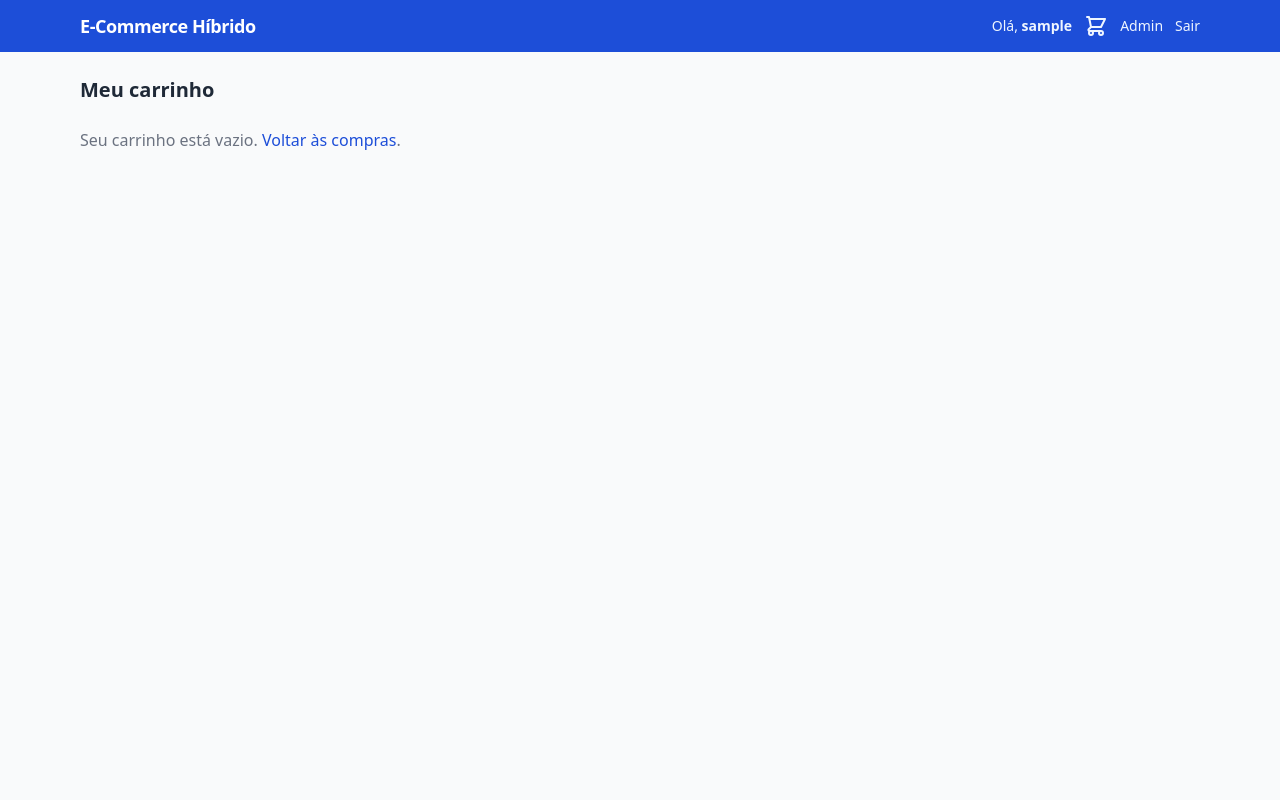
After one commit to jgomesh/django-test, a Django app: page /carrinho/ in a window 1280 px wide. The commit adds this page. Run offline with Django 5.2, Linux system fonts and the light colour scheme; the visitor is signed in with stand-in values (Sample User, id 1); some libraries are stand-ins or nearby versions.

Commit message:
feat(storefront): add shopping cart to product detail
- storefront/carrinho.py: session-backed cart (no DB model needed,
  it's ephemeral until checkout).
- Product detail page gets an "Adicionar ao carrinho" button
  (quantity input) alongside the existing "Comprar agora".
- New /carrinho/ page: view/update/remove items, "Finalizar compra"
  turns the whole cart into one Order via the same
  orders.services.create_order used everywhere else -- so a cart with
  several products still gets the same atomic, stock-safe guarantee
  (all-or-nothing) as a single-item purchase.
- Header gets a cart icon with an item-count badge (via a small
  context processor).

Order-confirmation page and order history are still separate,
follow-up commits -- checkout here redirects home with a flash
message, same style as the existing "Comprar agora" flow.

```diff
--- a/config/settings.py
+++ b/config/settings.py
@@ -85,6 +85,7 @@ TEMPLATES = [
                 "django.template.context_processors.request",
                 "django.contrib.auth.context_processors.auth",
                 "django.contrib.messages.context_processors.messages",
+                "storefront.context_processors.carrinho_count",
             ],
         },
     },
--- /dev/null
+++ b/storefront/carrinho.py
@@ -0,0 +1,85 @@
+from decimal import Decimal
+
+from catalog.models import Product
+
+SESSION_KEY = "carrinho"
+
+
+class Carrinho:
+    """Session-backed shopping cart: ``{product_id: quantity}``.
+
+    Ephemeral by design (no DB model) -- it only becomes a real Order once
+    ``finalizar_compra`` hands its items to ``orders.services.create_order``.
+    """
+
+    def __init__(self, request):
+        self.session = request.session
+        self._dados: dict[str, int] = self.session.get(SESSION_KEY, {})
+
+    def adicionar(self, produto: Product, quantidade: int = 1) -> None:
+        pid = str(produto.id)
+        self._dados[pid] = self._dados.get(pid, 0) + quantidade
+        self._salvar()
+
+    def atualizar(self, product_id: int, quantidade: int) -> None:
+        pid = str(product_id)
+        if quantidade <= 0:
+            self._dados.pop(pid, None)
+        else:
+            self._dados[pid] = quantidade
+        self._salvar()
+
+    def remover(self, product_id: int) -> None:
+        self._dados.pop(str(product_id), None)
+        self._salvar()
+
+    def limpar(self) -> None:
+        self._dados = {}
+        self._salvar()
+
+    def _salvar(self) -> None:
+        self.session[SESSION_KEY] = self._dados
+        self.session.modified = True
+
+    def __len__(self) -> int:
+        return sum(self._dados.values())
+
+    def itens(self) -> list[dict]:
+        """One dict per cart line: produto, quantidade, subtotal.
+
+        Only active products are returned -- if a product was deactivated
+        after being added to the cart, it silently drops out here (and the
+        stale session entry is cleared) instead of being purchasable again.
+        """
+        if not self._dados:
+            return []
+        produtos = Product.objects.filter(
+            id__in=[int(pid) for pid in self._dados], ativo=True
+        ).select_related("categoria")
+        linhas = []
+        ids_validos = set()
+        for produto in produtos:
+            quantidade = self._dados.get(str(produto.id), 0)
+            ids_validos.add(str(produto.id))
+            linhas.append(
+                {
+                    "produto": produto,
+                    "quantidade": quantidade,
+                    "subtotal": produto.preco * quantidade,
+                }
+            )
+        if ids_validos != set(self._dados):
+            self._dados = {
+                pid: qtd for pid, qtd in self._dados.items() if pid in ids_validos
+            }
+            self._salvar()
+        return linhas
+
+    def total(self) -> Decimal:
+        return sum((linha["subtotal"] for linha in self.itens()), Decimal("0.00"))
+
+    def to_service_items(self) -> list[dict]:
+        return [
+            {"product_id": int(pid), "quantity": quantidade}
+            for pid, quantidade in self._dados.items()
+        ]
--- /dev/null
+++ b/storefront/context_processors.py
@@ -0,0 +1,8 @@
+from .carrinho import Carrinho
+
+
+def carrinho_count(request):
+    """Exposes ``cart_count`` to every template (used by the header badge)."""
+    if not hasattr(request, "session"):
+        return {"cart_count": 0}
+    return {"cart_count": len(Carrinho(request))}
--- a/storefront/templates/storefront/base.html
+++ b/storefront/templates/storefront/base.html
@@ -16,6 +16,19 @@
             <nav class="text-sm flex items-center gap-3 shrink-0">
                 {% if user.is_authenticated %}
                     <span class="text-blue-50">Olá, <strong>{{ user.username }}</strong></span>
+                    <a href="{% url 'storefront:carrinho' %}"
+                       class="relative text-blue-50 hover:text-white" title="Carrinho">
+                        <svg class="w-6 h-6" fill="none" viewBox="0 0 24 24" stroke="currentColor">
+                            <path stroke-linecap="round" stroke-linejoin="round" stroke-width="2"
+                                  d="M3 3h2l.4 2M7 13h10l4-8H5.4M7 13L5.4 5M7 13l-2.293 2.293c-.63.63-.184 1.707.707 1.707H17m0 0a2 2 0 100 4 2 2 0 000-4zm-8 2a2 2 0 11-4 0 2 2 0 014 0z" />
+                        </svg>
+                        {% if cart_count %}
+                        <span class="absolute -top-2 -right-2 bg-yellow-400 text-blue-900 text-xs font-bold
+                                     rounded-full w-5 h-5 flex items-center justify-center">
+                            {{ cart_count }}
+                        </span>
+                        {% endif %}
+                    </a>
                     {% if user.is_staff %}
                         <a href="/admin/" class="text-blue-50 hover:text-white hover:underline">Admin</a>
                     {% endif %}
--- /dev/null
+++ b/storefront/templates/storefront/carrinho.html
@@ -0,0 +1,78 @@
+{% extends "storefront/base.html" %}
+
+{% block title %}Carrinho - Loja{% endblock %}
+
+{% block content %}
+<h1 class="text-xl font-semibold text-gray-800 mb-6">Meu carrinho</h1>
+
+{% if itens %}
+<div class="space-y-3">
+    {% for linha in itens %}
+    <article class="bg-white rounded-lg shadow-sm p-4 flex items-center gap-4">
+        <div class="w-16 h-16 rounded bg-gray-100 flex items-center justify-center overflow-hidden shrink-0">
+            {% if linha.produto.imagem %}
+                <img src="{{ linha.produto.imagem.url }}" alt="{{ linha.produto.nome }}"
+                     class="w-full h-full object-cover">
+            {% else %}
+                <svg class="w-6 h-6 text-gray-300" fill="none" viewBox="0 0 24 24" stroke="currentColor">
+                    <path stroke-linecap="round" stroke-linejoin="round" stroke-width="1.5"
+                          d="M4 16l4.586-4.586a2 2 0 012.828 0L16 16m-2-2l1.586-1.586a2 2 0 012.828 0L20 14M4 6h16v12H4V6z" />
+                </svg>
+            {% endif %}
+        </div>
+
+        <div class="flex-1 min-w-0">
+            <a href="{% url 'storefront:product_detail' linha.produto.slug %}"
+               class="font-medium text-gray-800 hover:text-blue-700 truncate block">
+                {{ linha.produto.nome }}
+            </a>
+            <p class="text-sm text-gray-400">R$ {{ linha.produto.preco }} / unidade</p>
+        </div>
+
+        <form action="{% url 'storefront:atualizar_item_carrinho' linha.produto.id %}" method="post"
+              class="flex items-center gap-1">
+            {% csrf_token %}
+            <input type="number" name="quantidade" value="{{ linha.quantidade }}" min="1"
+                   max="{{ linha.produto.quantidade_estoque }}"
+                   class="w-16 border border-gray-300 rounded px-2 py-1 text-sm text-center">
+            <button type="submit"
+                    class="text-xs text-blue-700 border border-blue-200 rounded px-2 py-1.5 hover:bg-blue-50">
+                Atualizar
+            </button>
+        </form>
+
+        <p class="w-24 text-right font-semibold text-gray-900">R$ {{ linha.subtotal }}</p>
+
+        <form action="{% url 'storefront:remover_do_carrinho' linha.produto.id %}" method="post">
+            {% csrf_token %}
+            <button type="submit" class="text-gray-400 hover:text-red-600" title="Remover">
+                <svg class="w-5 h-5" fill="none" viewBox="0 0 24 24" stroke="currentColor">
+                    <path stroke-linecap="round" stroke-linejoin="round" stroke-width="2"
+                          d="M6 18L18 6M6 6l12 12" />
+                </svg>
+            </button>
+        </form>
+    </article>
+    {% endfor %}
+</div>
+
+<div class="bg-white rounded-lg shadow-sm p-5 mt-6 flex items-center justify-between max-w-md ml-auto">
+    <div>
+        <p class="text-sm text-gray-500">Total</p>
+        <p class="text-2xl font-bold text-gray-900">R$ {{ total }}</p>
+    </div>
+    <form action="{% url 'storefront:finalizar_compra' %}" method="post">
+        {% csrf_token %}
+        <button type="submit"
+                class="bg-blue-600 text-white rounded px-6 py-3 font-semibold hover:bg-blue-700">
+            Finalizar compra
+        </button>
+    </form>
+</div>
+{% else %}
+<p class="text-gray-500">
+    Seu carrinho está vazio.
+    <a href="{% url 'storefront:home' %}" class="text-blue-700 hover:underline">Voltar às compras</a>.
+</p>
+{% endif %}
+{% endblock %}
--- a/storefront/urls.py
+++ b/storefront/urls.py
@@ -9,6 +9,23 @@ urlpatterns = [
     path("", views.home, name="home"),
     path("produto/<slug:slug>/", views.product_detail, name="product_detail"),
     path("produto/<slug:slug>/comprar/", views.comprar, name="comprar"),
+    path(
+        "produto/<slug:slug>/adicionar-ao-carrinho/",
+        views.adicionar_ao_carrinho,
+        name="adicionar_ao_carrinho",
+    ),
+    path("carrinho/", views.carrinho, name="carrinho"),
+    path(
+        "carrinho/item/<int:product_id>/atualizar/",
+        views.atualizar_item_carrinho,
+        name="atualizar_item_carrinho",
+    ),
+    path(
+        "carrinho/item/<int:product_id>/remover/",
+        views.remover_do_carrinho,
+        name="remover_do_carrinho",
+    ),
+    path("carrinho/finalizar/", views.finalizar_compra, name="finalizar_compra"),
     path("entrar/", LoginView.as_view(), name="login"),
     path("sair/", LogoutView.as_view(), name="logout"),
 ]
--- a/storefront/views.py
+++ b/storefront/views.py
@@ -6,6 +6,8 @@ from django.views.decorators.http import require_POST
 
 from catalog.models import Category, Product
 from orders.services import OrderError, create_order
+
+from .carrinho import Carrinho
 
 
 def home(request: HttpRequest) -> HttpResponse:
@@ -65,3 +67,68 @@ def comprar(request: HttpRequest, slug: str) -> HttpResponse:
         f"Pedido #{order.pk} criado com sucesso! Total: R$ {order.valor_total}.",
     )
     return redirect("storefront:product_detail", slug=slug)
+
+
+@login_required
+def carrinho(request: HttpRequest) -> HttpResponse:
+    cart = Carrinho(request)
+    return render(
+        request,
+        "storefront/carrinho.html",
+        {"itens": cart.itens(), "total": cart.total()},
+    )
+
+
+@require_POST
+@login_required
+def adicionar_ao_carrinho(request: HttpRequest, slug: str) -> HttpResponse:
+    produto = get_object_or_404(Product, slug=slug, ativo=True)
+    try:
+        quantidade = max(1, int(request.POST.get("quantidade", 1)))
+    except (TypeError, ValueError):
+        quantidade = 1
+    Carrinho(request).adicionar(produto, quantidade)
+    messages.success(request, f'"{produto.nome}" adicionado ao carrinho.')
+    return redirect("storefront:carrinho")
+
+
+@require_POST
+@login_required
+def atualizar_item_carrinho(request: HttpRequest, product_id: int) -> HttpResponse:
+    try:
+        quantidade = int(request.POST.get("quantidade", 1))
+    except (TypeError, ValueError):
+        quantidade = 1
+    Carrinho(request).atualizar(product_id, quantidade)
+    return redirect("storefront:carrinho")
+
+
+@require_POST
+@login_required
+def remover_do_carrinho(request: HttpRequest, product_id: int) -> HttpResponse:
+    Carrinho(request).remover(product_id)
+    return redirect("storefront:carrinho")
+
+
+@require_POST
+@login_required
+def finalizar_compra(request: HttpRequest) -> HttpResponse:
+    """Turn the session cart into a real Order via the shared stock-safe service."""
+    cart = Carrinho(request)
+    items = cart.to_service_items()
+    if not items:
+        messages.error(request, "Seu carrinho está vazio.")
+        return redirect("storefront:carrinho")
+
+    try:
+        order = create_order(request.user, items)
+    except OrderError as exc:
+        messages.error(request, str(exc))
+        return redirect("storefront:carrinho")
+
+    cart.limpar()
+    messages.success(
+        request,
+        f"Pedido #{order.pk} criado com sucesso! Total: R$ {order.valor_total}.",
+    )
+    return redirect("storefront:home")
```
Also changed, not shown: storefront/templates/storefront/product_detail.html (+13 -1 lines), storefront/tests.py (+140 -0 lines).
